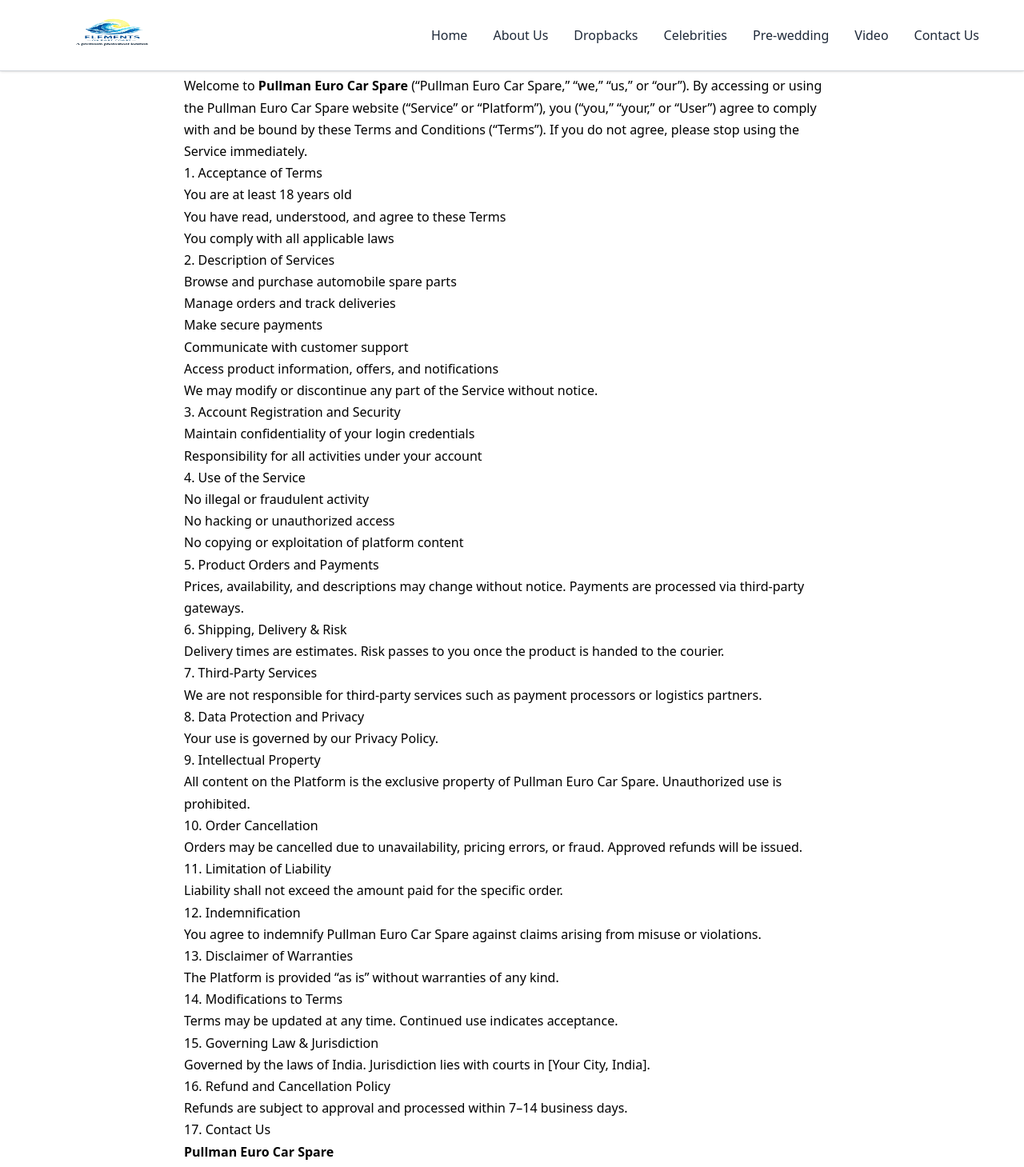
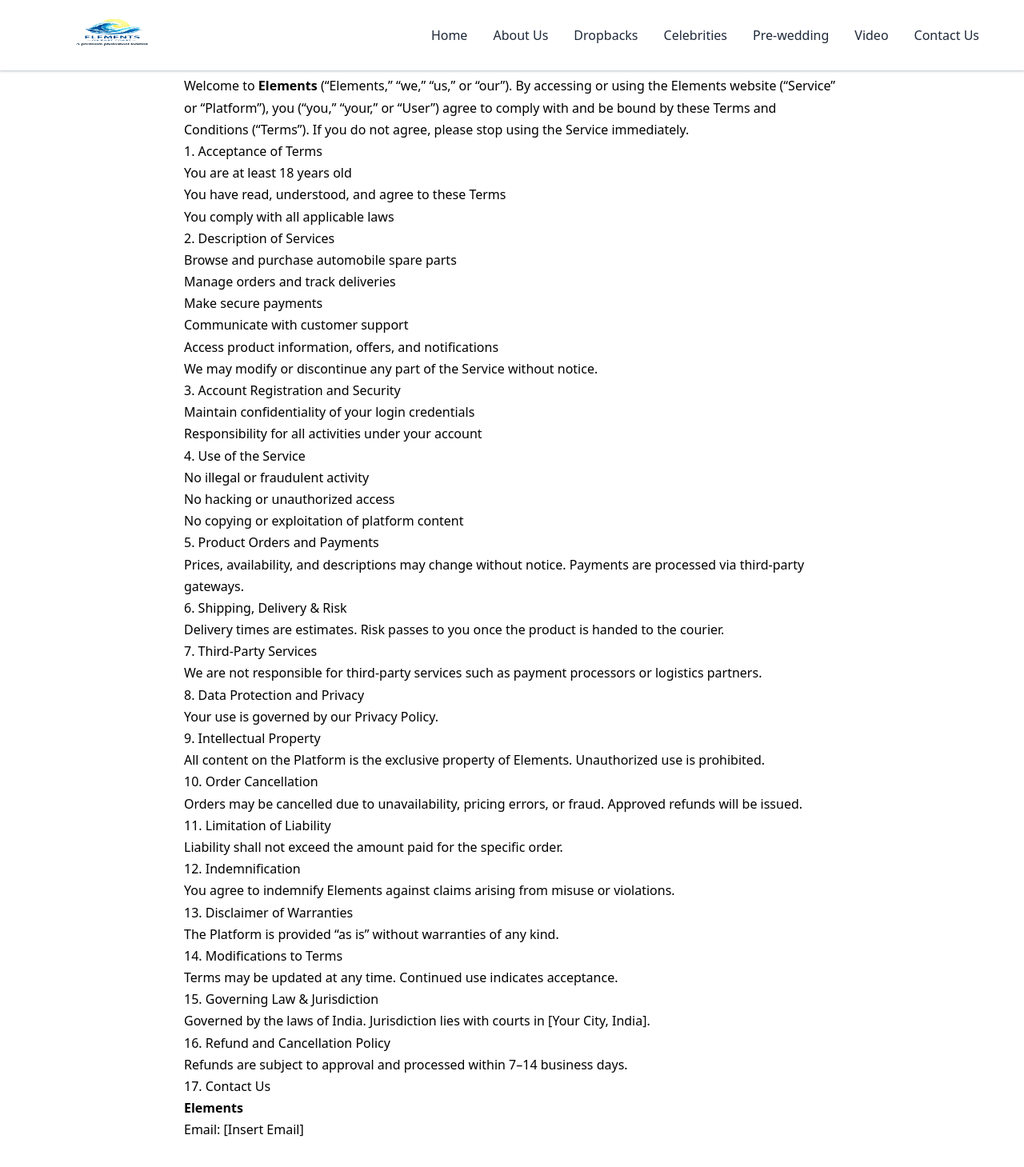
Before and after one commit to jothismariaTPM/elements, a React (Vite) app: page /terms-and-conditions in a window 1280 px wide. Shown: the top 1459 px of the page at 80% size. Built offline with nearby package versions, Linux system fonts and the light colour scheme.

Commit message:
Update in terms&conditions

```diff
--- a/src/pages/TermsAndConditions.jsx
+++ b/src/pages/TermsAndConditions.jsx
@@ -7,8 +7,8 @@
       <p><strong>Effective Date:</strong> [Insert Date]</p>
 
       <p>
-        Welcome to <strong>Pullman Euro Car Spare</strong> (“Pullman Euro Car Spare,” “we,” “us,” or “our”).
-        By accessing or using the Pullman Euro Car Spare website (“Service” or “Platform”), you (“you,” “your,” or “User”)
+        Welcome to <strong>Elements</strong> (“Elements,” “we,” “us,” or “our”).
+        By accessing or using the Elements website (“Service” or “Platform”), you (“you,” “your,” or “User”)
         agree to comply with and be bound by these Terms and Conditions (“Terms”).
         If you do not agree, please stop using the Service immediately.
       </p>
@@ -64,7 +64,7 @@
 
       <h2>9. Intellectual Property</h2>
       <p>
-        All content on the Platform is the exclusive property of Pullman Euro Car Spare.
+        All content on the Platform is the exclusive property of Elements.
         Unauthorized use is prohibited.
       </p>
 
@@ -81,7 +81,7 @@
 
       <h2>12. Indemnification</h2>
       <p>
-        You agree to indemnify Pullman Euro Car Spare against claims arising from misuse or violations.
+        You agree to indemnify Elements against claims arising from misuse or violations.
       </p>
 
       <h2>13. Disclaimer of Warranties</h2>
@@ -106,7 +106,7 @@
 
       <h2>17. Contact Us</h2>
       <p>
-        <strong>Pullman Euro Car Spare</strong><br />
+        <strong>Elements</strong><br />
         Email: [Insert Email]
       </p>
     </div>
```
